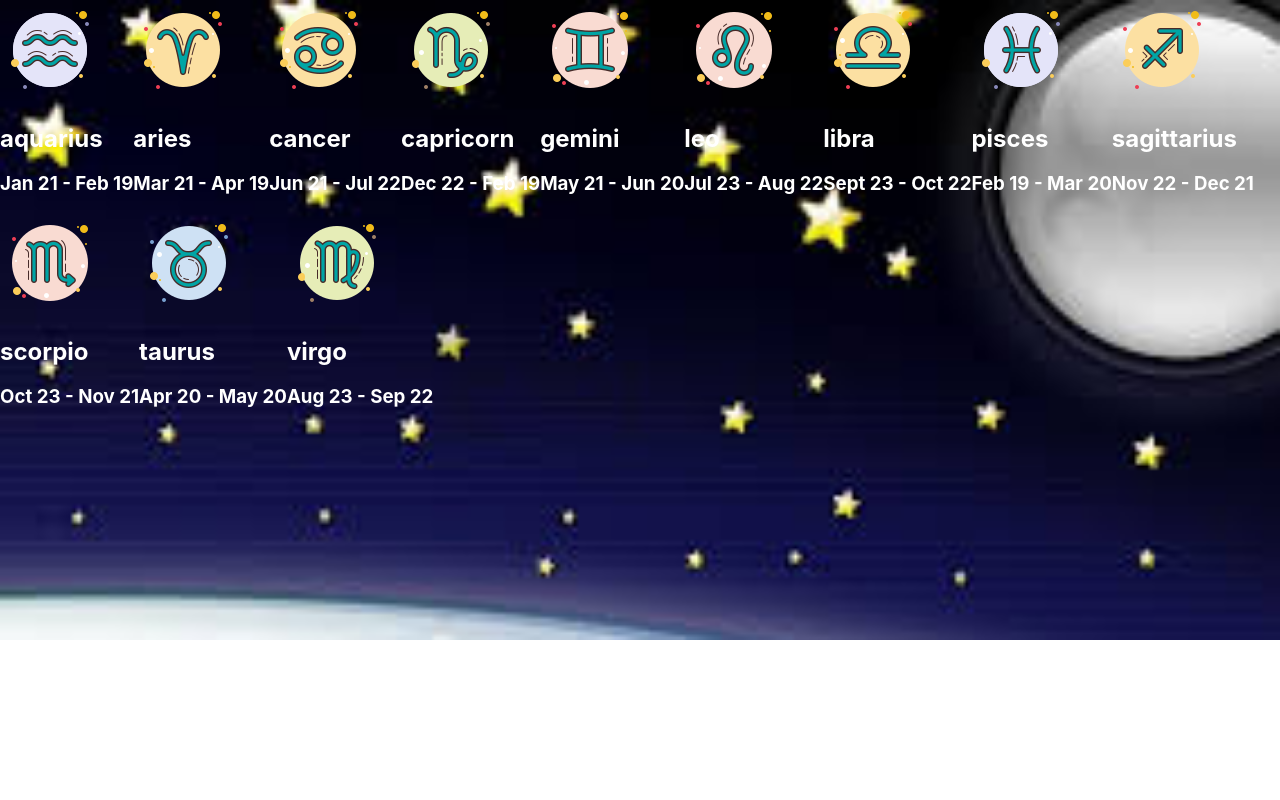
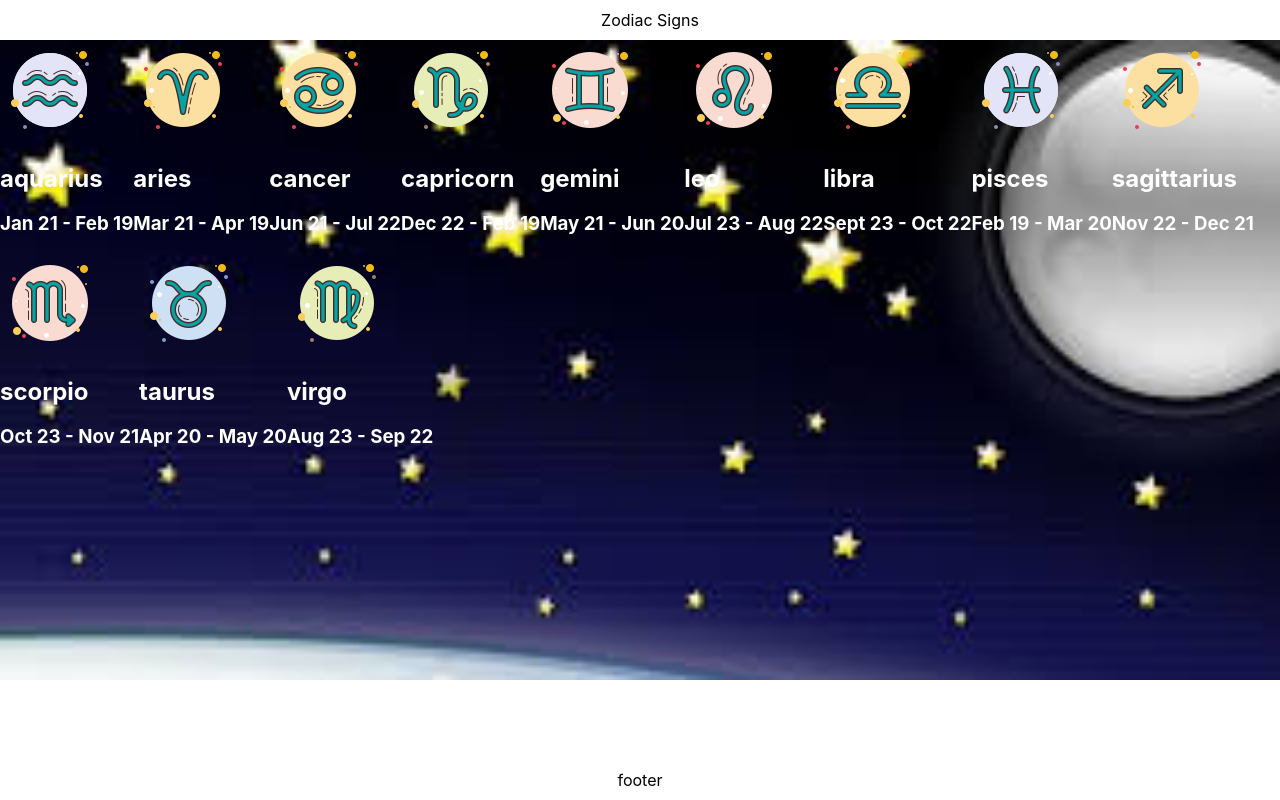
Before and after one commit to haroldjean01/scratch-zodiac-sign, a React (Create React App) app: page / in a window 1280 px wide. Built offline with nearby package versions, Linux system fonts and the light colour scheme.

Commit message:
added footer and header

```diff
--- a/src/App.js
+++ b/src/App.js
@@ -1,9 +1,17 @@
 import logo from './logo.svg';
 import './App.css';
 import Main from './components/Main/Main.js';
+import Header from './components/Header/Header.js';
+import Footer from './components/Footer/Footer.js';
 
 function App() {
-  return <Main />;
+  return (
+    <div>
+      <Header />
+      <Main />
+      <Footer />
+    </div>
+  );
 }
 
 export default App;
--- a/src/components/Footer/Footer.css
+++ b/src/components/Footer/Footer.css
@@ -4,7 +4,7 @@ footer {
   background-color: var(--color5);
   display: flex;
   align-items: center;
-  justify-content: flex-end;
+  justify-content: center;
   position: fixed;
   width: 100%;
   bottom: 0;
--- a/src/components/Footer/Footer.js
+++ b/src/components/Footer/Footer.js
@@ -1,5 +1,5 @@
 import React from 'react';
 import './Footer.css';
 export default function Footer() {
-  return <footer>Copyright Alchemy Codelab 2021-2022</footer>;
+  return <footer>footer</footer>;
 }
--- a/src/components/Header/Header.css
+++ b/src/components/Header/Header.css
@@ -5,4 +5,5 @@ header {
   display: flex;
   align-items: center;
   padding-left: 20px;
+  justify-content: center;
 }
--- a/src/components/Header/Header.js
+++ b/src/components/Header/Header.js
@@ -1,5 +1,5 @@
 import React from 'react';
 import './Header.css';
 export default function Header() {
-  return <header>Alchemy Animal Farm</header>;
+  return <header>Zodiac Signs</header>;
 }
```
